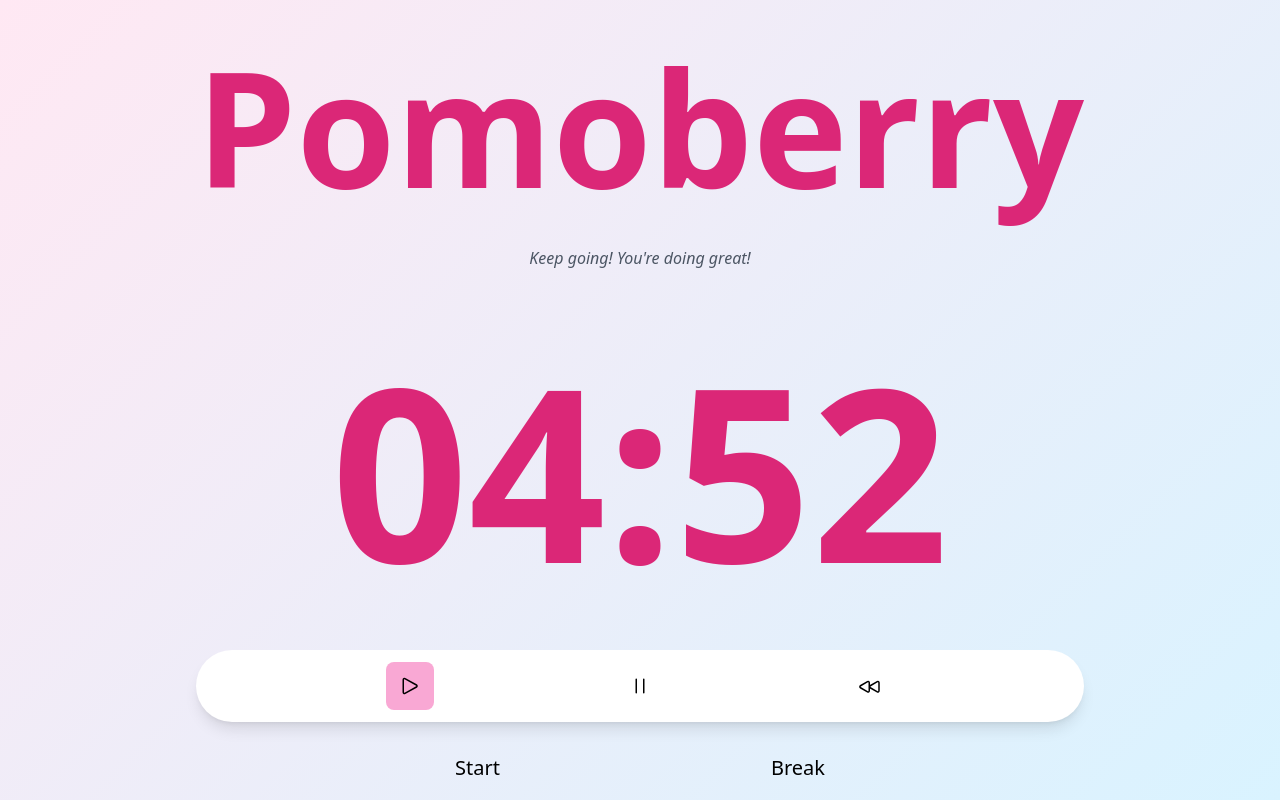
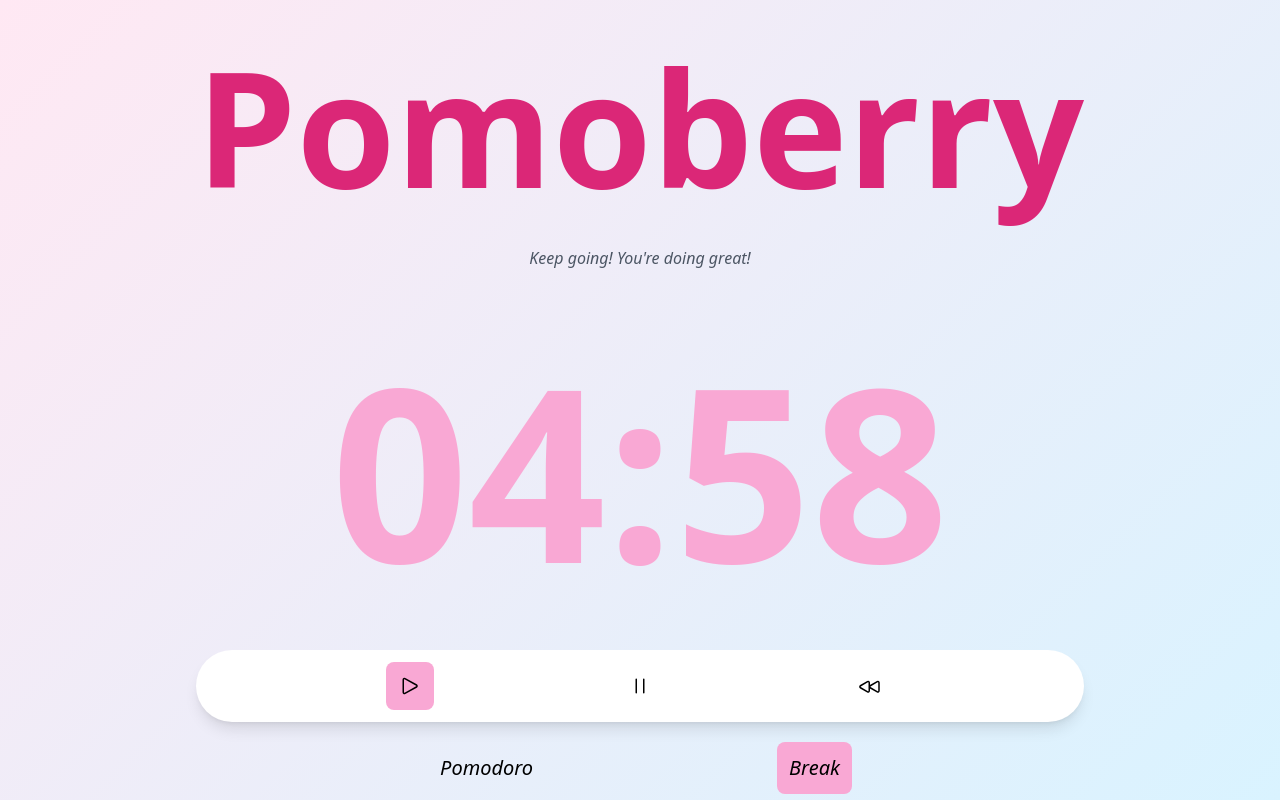
Before and after one commit to shampeyndadi/Pomoberry, a React (Vite) app in the folder App/: page / in a window 1280 px wide. Both pictures are taken after a click on the button "Break". Built offline with nearby package versions, Linux system fonts and the light colour scheme.

Commit message:
feat: switch components

```diff
--- a/App/src/components/Break.jsx
+++ b/App/src/components/Break.jsx
@@ -1,10 +1,124 @@
-import React from "react";
+import React, { useRef, useState } from "react";
+import { useTimer } from "react-timer-hook";
 
-function Break(){
-    return (
-        <>
-        <div>
-        </div>
-        </>
-    )
+function MyTimer({ expiryTimestamp }) {
+  const remainingRef = useRef(null);
+  const { seconds, minutes, start, pause, restart } = useTimer({
+    expiryTimestamp,
+    onExpire: () => console.warn("onExpire called"),
+  });
+
+  function handlePause() {
+    pause();
+
+    remainingRef.current = minutes * 60 + seconds;
+  }
+
+  function handleStart() {
+    if (remainingRef.current) {
+      const time = new Date();
+      time.setSeconds(time.getSeconds() + remainingRef.current);
+      restart(time);
+      remainingRef.current = null;
+    } else {
+      start();
+    }
+  }
+
+  const [highlight, setHighlight] = useState("start");
+
+  return (
+    <div>
+      <div className="text-[15rem] font-bold text-center text-pink-300 hover:cursor-pointer">
+        <span>{String(minutes).padStart(2, "0")}</span>:
+        <span>{String(seconds).padStart(2, "0")}</span>
+      </div>
+      <div className="flex justify-evenly bg-white py-3 px-2 rounded-full shadow-lg">
+        <button
+          className={`cursor-pointer py-3 px-3 rounded-lg hover:bg-pink-300 ${
+            highlight === "start" ? "bg-pink-300" : "bg-transparent"
+          }`}
+          onClick={() => {
+            handleStart();
+            setHighlight("start");
+          }}
+        >
+          <svg
+            xmlns="http://www.w3.org/2000/svg"
+            fill="none"
+            viewBox="0 0 24 24"
+            stroke-width="1.5"
+            stroke="currentColor"
+            className="w-6 h-6"
+          >
+            <path
+              stroke-linecap="round"
+              stroke-linejoin="round"
+              d="M5.25 5.653c0-.856.917-1.398 1.667-.986l11.54 6.347a1.125 1.125 0 0 1 0 1.972l-11.54 6.347a1.125 1.125 0 0 1-1.667-.986V5.653Z"
+            />
+          </svg>
+        </button>
+        <button
+          className={`cursor-pointer py-3 px-3 rounded-lg hover:bg-pink-300  ${
+            highlight === "pause" ? "bg-pink-300" : "bg-transparent"
+          }`}
+          onClick={() => {
+            handlePause();
+            setHighlight("pause");
+          }}
+        >
+          <svg
+            xmlns="http://www.w3.org/2000/svg"
+            fill="none"
+            viewBox="0 0 24 24"
+            stroke-width="1.5"
+            stroke="currentColor"
+            className="w-6 h-6"
+          >
+            <path
+              stroke-linecap="round"
+              stroke-linejoin="round"
+              d="M15.75 5.25v13.5m-7.5-13.5v13.5"
+            />
+          </svg>
+        </button>
+        <button
+          className="cursor-pointer py-3 px-3 rounded-lg bg-transparent hover:bg-pink-300 "
+          onClick={() => {
+            const time = new Date();
+            setHighlight("start");
+            time.setSeconds(time.getSeconds() + 300);
+            restart(time);
+          }}
+        >
+          <svg
+            xmlns="http://www.w3.org/2000/svg"
+            fill="none"
+            viewBox="0 0 24 24"
+            stroke-width="1.5"
+            stroke="currentColor"
+            className="w-6 h-6"
+          >
+            <path
+              stroke-linecap="round"
+              stroke-linejoin="round"
+              d="M21 16.811c0 .864-.933 1.406-1.683.977l-7.108-4.061a1.125 1.125 0 0 1 0-1.954l7.108-4.061A1.125 1.125 0 0 1 21 8.689v8.122ZM11.25 16.811c0 .864-.933 1.406-1.683.977l-7.108-4.061a1.125 1.125 0 0 1 0-1.954l7.108-4.061a1.125 1.125 0 0 1 1.683.977v8.122Z"
+            />
+          </svg>
+        </button>
+      </div>
+    </div>
+  );
 }
+
+const Break = () => {
+  return (
+    <>
+      <div>
+        <MyTimer expiryTimestamp={new Date(Date.now() + 300000)} />
+      </div>
+    </>
+  );
+};
+
+export default Break;
--- a/App/src/components/Main.jsx
+++ b/App/src/components/Main.jsx
@@ -1,6 +1,7 @@
-import React from "react";
+import React, { useRef, useState } from "react";
 import styled, { createGlobalStyle } from "styled-components";
 import Pomodoro from "./Pomodoro";
+import Break from "./Break";
 
 const GlobalStyle = createGlobalStyle`
   body {
@@ -14,6 +15,9 @@ const GlobalStyle = createGlobalStyle`
 
 function Main() {
   const encouragementMessage = "Keep going! You're doing great!";
+
+  const [currentState, newState] = useState("Pomodoro")
+  const [highlight, setHighlight] = useState("start");
   return (
     <>
       <div>
@@ -31,13 +35,19 @@ function Main() {
               </p>
             </div>
 
-            <Pomodoro />
+            {currentState === "Pomodoro" ? <Pomodoro /> : <Break/>}
 
             <div className="flex justify-evenly">
-              <button className="text-xl hover:cursor-pointer hover:bg-pink-300 py-3 px-3 rounded-lg">
-                Start
+              <button onClick={() => {
+                newState("Pomodoro")
+                setHighlight("start");
+              }} className={`text-xl italic hover:cursor-pointer hover:bg-pink-300 py-3 px-3 rounded-lg ${highlight === "start" ? "bg-pink-300" : "bg-transparent"}`}>
+                Pomodoro
               </button>
-              <button className="text-xl hover:cursor-pointer hover:bg-pink-300 py-3 px-3 rounded-lg">
+              <button onClick={() => {
+                newState("Break")
+                setHighlight("break");
+              }} className={`text-xl italic hover:cursor-pointer hover:bg-pink-300 py-3 px-3 rounded-lg ${highlight === "break" ? "bg-pink-300" : "bg-transparent"}`}>
                 Break
               </button>
             </div>
```
